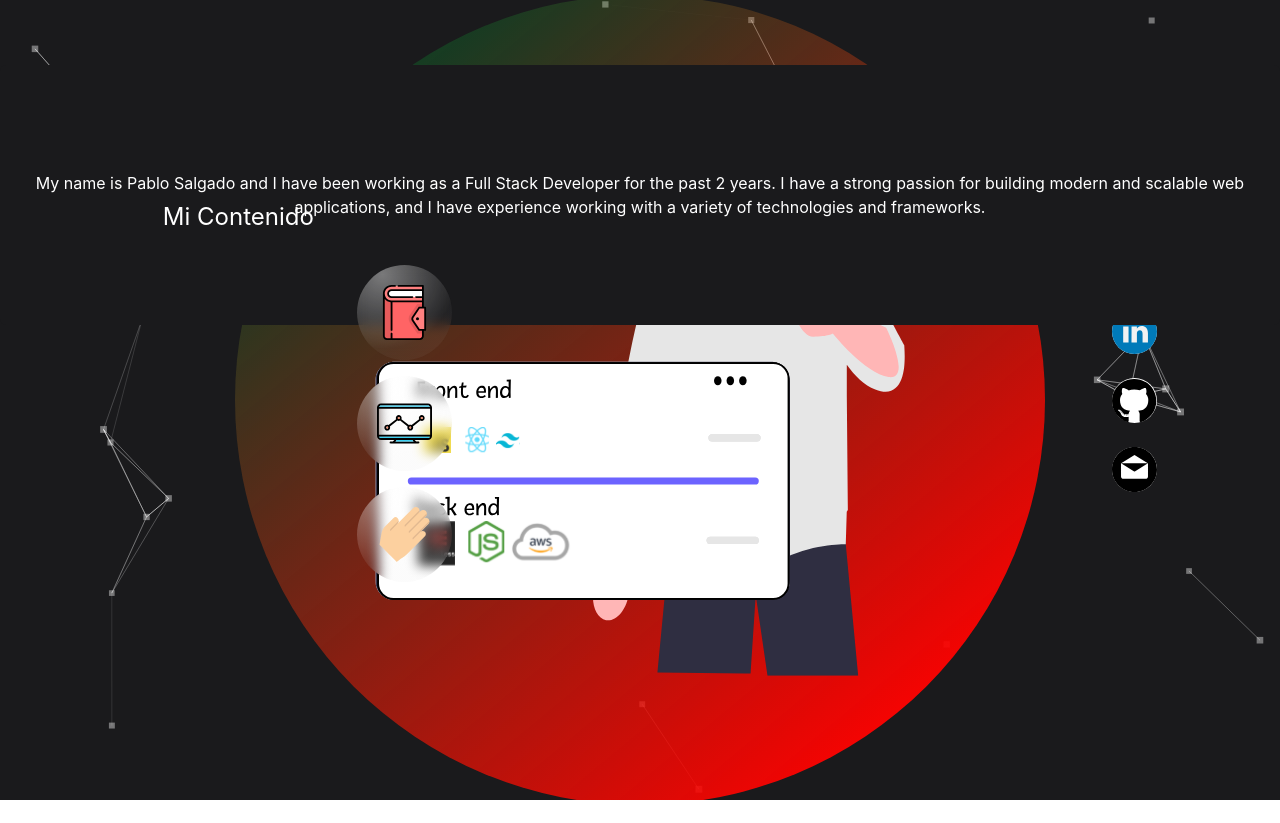
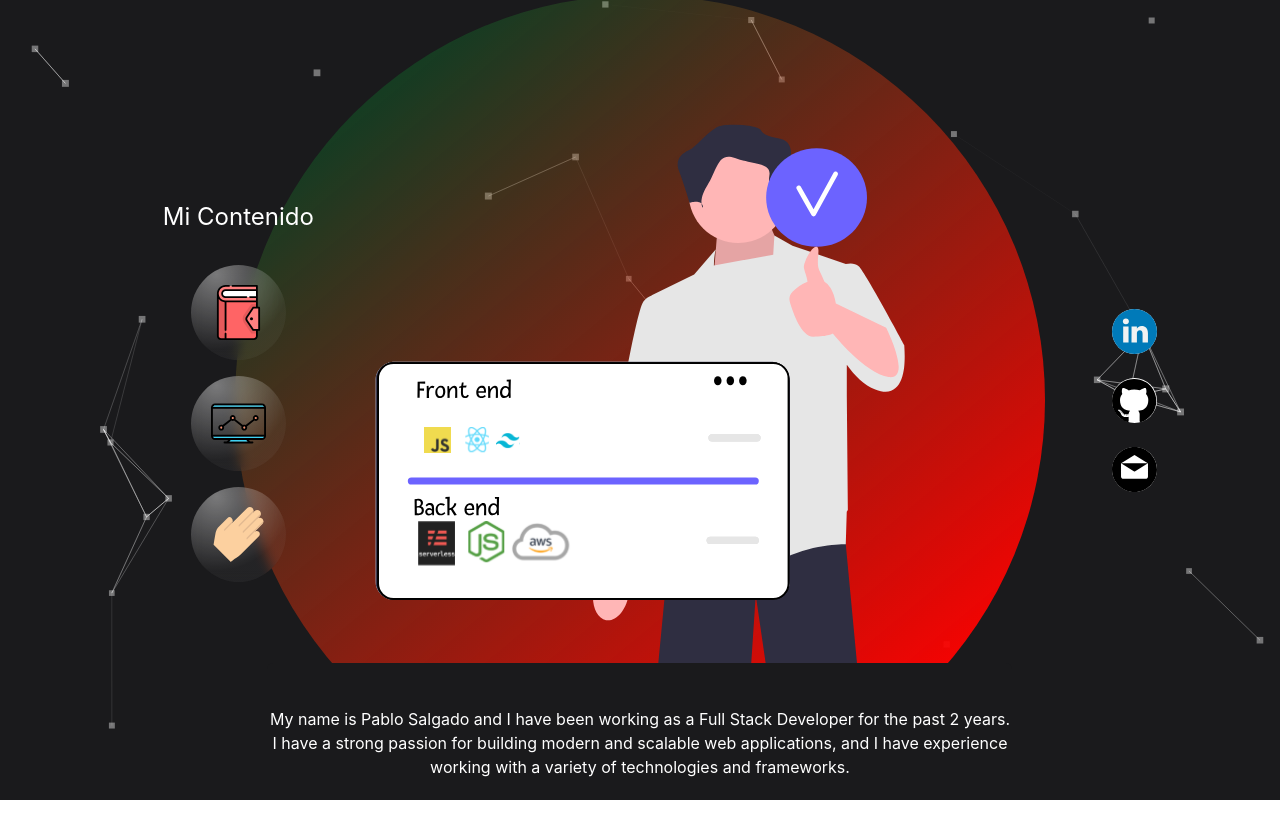
Before and after one commit to Pablosal/portafolio, a Next.js app: page / in a window 1280 px wide. Built offline with nearby package versions, Linux system fonts and the light colour scheme.

Commit message:
fix responsiveness

```diff
--- a/components/buble_menu_component/BubleMenuComponent.tsx
+++ b/components/buble_menu_component/BubleMenuComponent.tsx
@@ -1,42 +1,51 @@
 import * as React from 'react';
-import BubleComponent from '../buble_component/BubleComponent';
 import { motion } from 'framer-motion';
 import ArticlesIcon from '/public/icons/diary-svgrepo-com.svg';
 import AboutMeIcon from '/public/icons/hand-svgrepo-com.svg';
 import ProyectsIcon from '/public/icons/screen-svgrepo-com.svg';
 import AnimationContext from '../../context/contexts/animationContext';
 import useMediaQuery from '../../utils/hooks/useMediaQuery';
-
+import dynamic from 'next/dynamic';
+const LazyBubleComponent = dynamic(
+  () => import('../buble_component/BubleComponent'),
+  {
+    ssr: false,
+  }
+);
 const BubleMenuComponent = () => {
   const animationContext = React.useContext(AnimationContext);
   const matches = useMediaQuery('(min-width: 640px)');
   const bubbleSize = matches ? 95 : 65;
   const iconSize = matches ? 55 : 35;
   return (
-    <nav className="self-end">
+    <nav className="self-end sm:self-center">
       <motion.div
         className="center-verticaly gap-4"
         initial={{ opacity: 0 }}
         animate={{ opacity: 1 }}
         transition={{ delay: 1, duration: 5, type: 'spring', stiffness: 10 }}
       >
-        <BubleComponent
+        <LazyBubleComponent
           linkTo="/articulos"
           name="Articulos"
           bubbleSize={bubbleSize}
         >
           <ArticlesIcon style={{ width: iconSize }} />
-        </BubleComponent>
-        <BubleComponent
+        </LazyBubleComponent>
+        <LazyBubleComponent
           linkTo="/proyectos"
           name="Proyectos"
           bubbleSize={bubbleSize}
         >
           <ProyectsIcon style={{ width: iconSize }} />
-        </BubleComponent>
-        <BubleComponent linkTo="/" name="Experiencia" bubbleSize={bubbleSize}>
+        </LazyBubleComponent>
+        <LazyBubleComponent
+          linkTo="/"
+          name="Experiencia"
+          bubbleSize={bubbleSize}
+        >
           <AboutMeIcon style={{ width: iconSize }} />
-        </BubleComponent>
+        </LazyBubleComponent>
       </motion.div>
     </nav>
   );
--- a/components/central_hero_component/CentralHeroComponent.tsx
+++ b/components/central_hero_component/CentralHeroComponent.tsx
@@ -4,14 +4,12 @@ import CircleBackground from '../../utils/svg/CircleBackground';
 import mobile_guy from '/public/images/mobile_gou.png';
 import useMediaQuery from '../../utils/hooks/useMediaQuery';
 import Image from 'next/image';
-interface CentralHeroComponentProps {
-  size: number | string;
-}
+
 enum CentralMotionStates {
   hidden = 'hidden',
   coolAppear = 'coolAppear',
 }
-const CentralHeroComponent = ({ size }: CentralHeroComponentProps) => {
+const CentralHeroComponent = () => {
   const centralVariants = {
     hidden: {
       opacity: 0.1,
@@ -30,8 +28,8 @@ const CentralHeroComponent = ({ size }: CentralHeroComponentProps) => {
       className={`rounded-full bg-red-500  flex justify-center items-center flex-col `}
       style={{
         position: 'absolute',
-        height: size,
-        width: size,
+        height: matches ? 450 : 240,
+        width: matches ? 450 : 240,
         background:
           'linear-gradient(140.36deg, rgba(1, 255, 72, 0.15) 14.9%, #FF0101 88.91%)',
       }}
--- /dev/null
+++ b/components/query_title/QueryTitleComponent.tsx
@@ -0,0 +1,18 @@
+import * as React from 'react';
+import useMediaQuery from '../../utils/hooks/useMediaQuery';
+
+const QueryTitleComponent = () => {
+  const matches = useMediaQuery('(min-width: 640px)');
+
+  return (
+    <>
+      {matches ? (
+        <h3 className="text-2xl text-white m-8">Mi Contenido</h3>
+      ) : (
+        <span></span>
+      )}
+    </>
+  );
+};
+
+export default QueryTitleComponent;
--- a/components/text_component/TextComponent.tsx
+++ b/components/text_component/TextComponent.tsx
@@ -1,16 +1,18 @@
 import * as React from 'react';
 import { motion } from 'framer-motion';
+import useMediaQuery from '../../utils/hooks/useMediaQuery';
 interface TextProps {
   text: string | null;
   top: number;
 }
 
 const TextComponent = ({ text = 'Agregue texto', top }: TextProps) => {
+  const matches = useMediaQuery('(min-width: 640px)');
   const textAppear = {
     hidden: { oppacity: 0, y: -50 },
     visible: {
       opacity: 1,
-      y: -600,
+      y: matches ? -2 : -600,
     },
   };
   return (
@@ -19,7 +21,7 @@ const TextComponent = ({ text = 'Agregue texto', top }: TextProps) => {
       initial="hidden"
       animate="visible"
       style={{ top, backgroundColor: '#1A1A1C' }}
-      className="sm:mt-6 border-white max-h-[260px] sm:h-[260px] w-screen rounded-md  center-verticaly  z-20 absolute "
+      className="sm:mt-6 border-white max-h-[160px] sm:h-[260px] w-screen sm:w-[745px] rounded-md  center-verticaly  z-20 absolute "
     >
       <motion.h1
         data-testid="textComponent"
--- a/pages/_app.tsx
+++ b/pages/_app.tsx
@@ -27,9 +27,9 @@ export default function App({ Component, pageProps }: AppProps) {
       <ParticlesComponent backgroundColor="#1A1A1C" particlesColor="#fff" />
       <motion.div
         key={router.route}
-        initial={matches ? 'initial' : ''}
-        animate={matches ? 'animate' : ''}
-        exit={matches ? 'exit' : ''}
+        initial={'initial'}
+        animate={'animate'}
+        exit={'exit'}
         variants={wrapperVariants}
         className="relative"
       >
--- a/pages/index.tsx
+++ b/pages/index.tsx
@@ -1,9 +1,22 @@
+'use client';
 import Head from 'next/head';
 import BubleMenuComponent from '../components/buble_menu_component/BubleMenuComponent';
-import CentralHeroComponent from '../components/central_hero_component/CentralHeroComponent';
 import StickyContactComponent from '../components/sticky_contact_component/StickyContactComponent';
 import TextComponent from '../components/text_component/TextComponent';
 import useMediaQuery from '../utils/hooks/useMediaQuery';
+import dynamic from 'next/dynamic';
+const LazyCentralHeroComponent = dynamic(
+  () => import('../components/central_hero_component/CentralHeroComponent'),
+  {
+    ssr: false,
+  }
+);
+const LazyQueryTitle = dynamic(
+  () => import('../components/query_title/QueryTitleComponent'),
+  {
+    ssr: false,
+  }
+);
 export default function Home() {
   const matches = useMediaQuery('(min-width: 640px)');
 
@@ -20,11 +33,11 @@ export default function Home() {
       </Head>
       <main className="sm:h-screen sm:grid sm:grid-cols-3 sm:items-center sm:w-full ">
         <div className=" sm:center-verticaly h-full absolute left-[25px] top-[-25px] flex sm:relative z-50">
-          {matches && <h3 className="text-2xl text-white m-8">Mi Contenido</h3>}
+          <LazyQueryTitle />
           <BubleMenuComponent></BubleMenuComponent>
         </div>
         <div className="center-verticaly relative ">
-          <CentralHeroComponent size={matches ? 450 : 240} />
+          <LazyCentralHeroComponent />
           <TextComponent
             text="My name is Pablo Salgado and I have been working as a Full Stack Developer for the past 2 years. I have a strong passion for building modern and scalable web applications, and I have experience working with a variety of technologies and frameworks."
             top={241}
```
